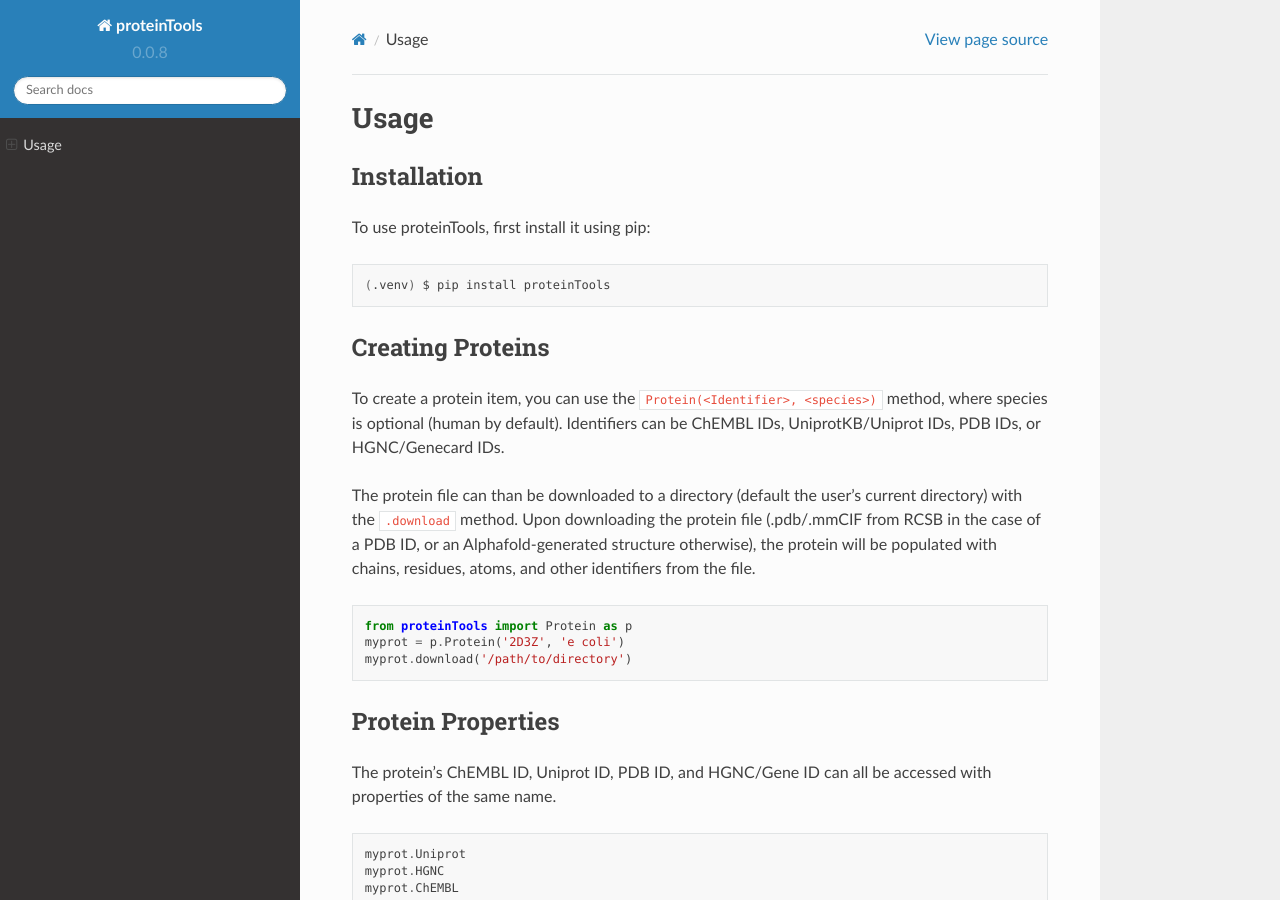
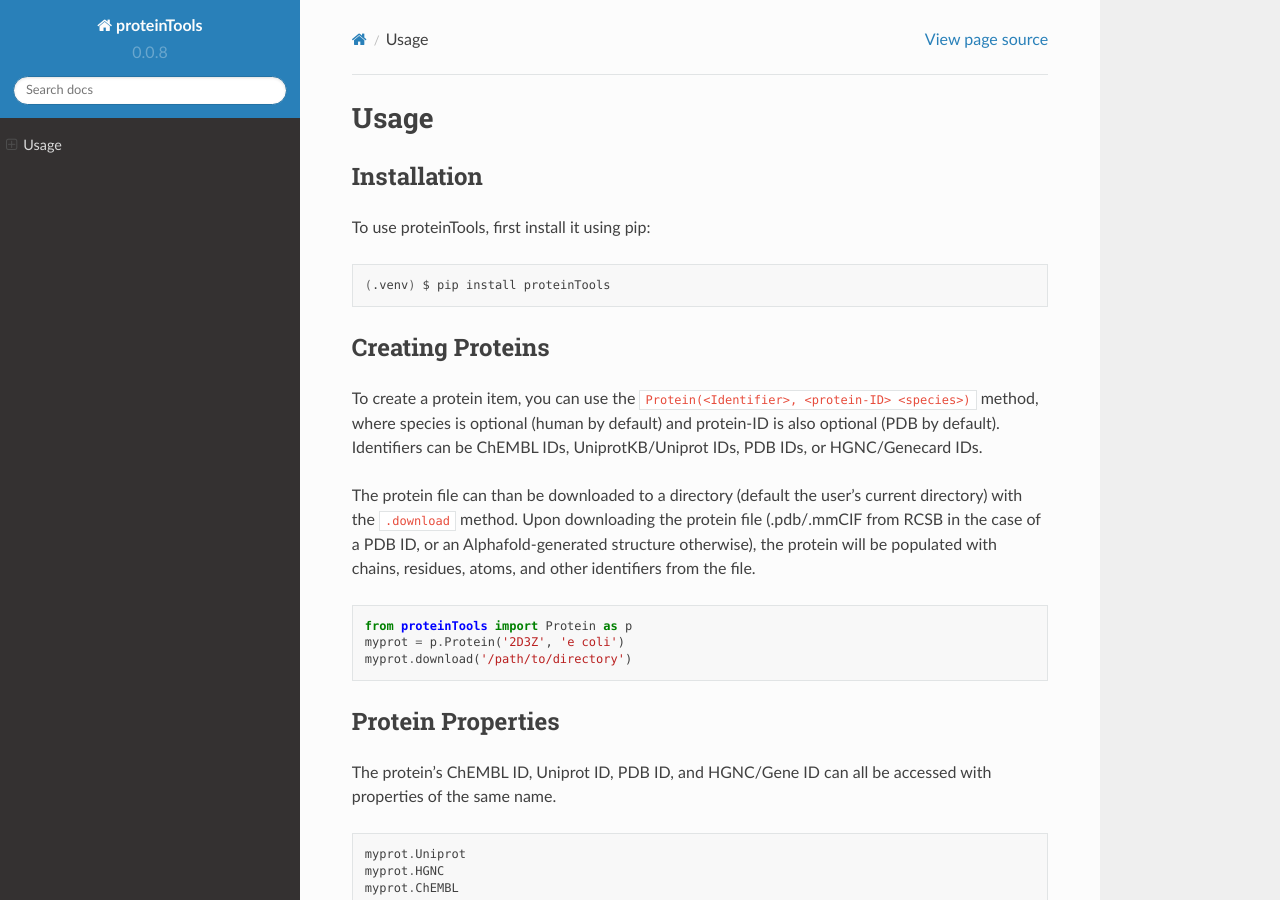
Before and after one commit to tiger1deF/proteinTools, a Sphinx documentation site: the page built from docs/source/usage.rst, in a window 1280 px wide and 900 px high. Built offline with Sphinx 7.4.7 and the Read the Docs theme 2.0.0, drawn with Linux system fonts in a browser that asks for light colours; pages that are not in the unit, such as notebooks, are missing from menus.

Commit message:
Update usage.rst

```diff
--- a/docs/source/usage.rst
+++ b/docs/source/usage.rst
@@ -15,8 +15,8 @@
 Creating Proteins
 ----------------
 
-To create a protein item, you can use the ``Protein(<Identifier>, <species>)`` method, where
-species is optional (human by default). Identifiers can be ChEMBL IDs, UniprotKB/Uniprot IDs, PDB IDs, or HGNC/Genecard IDs.
+To create a protein item, you can use the ``Protein(<Identifier>, <protein-ID> <species>)`` method, where
+species is optional (human by default) and protein-ID is also optional (PDB by default). Identifiers can be ChEMBL IDs, UniprotKB/Uniprot IDs, PDB IDs, or HGNC/Genecard IDs.
 
 The protein file can than be downloaded to a directory (default the user's current directory) with the ``.download`` method. Upon downloading the protein file (.pdb/.mmCIF from RCSB in the case of a PDB ID, or an Alphafold-generated structure otherwise), the protein will be populated with chains, residues, atoms, and other identifiers from the file.
 
```
